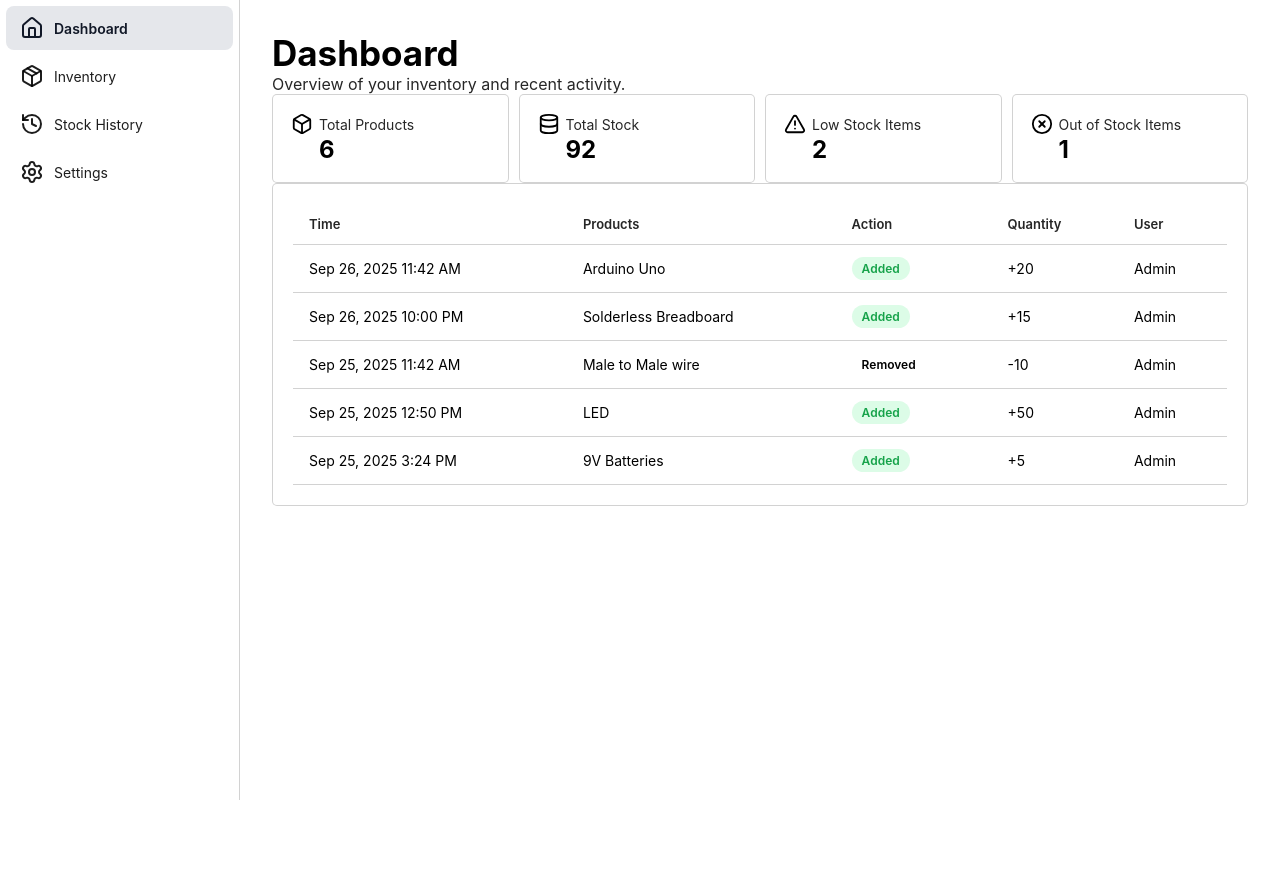
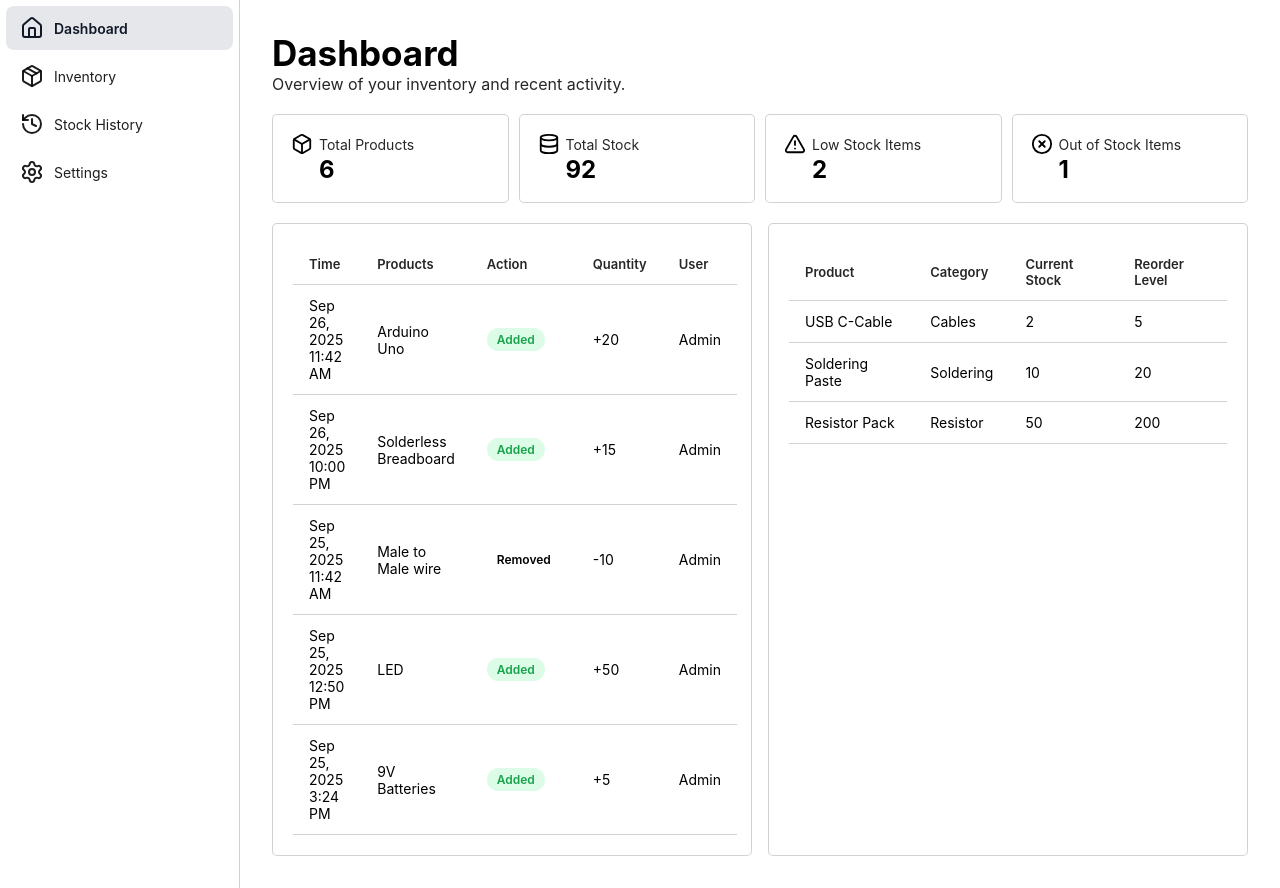
Before and after one commit to princemclein/Inventory-System-, a React (Vite) app: page / in a window 1280 px wide. Before the commit the page ends 800 px from the top, so only its background shows below. Built offline with nearby package versions, Linux system fonts and the light colour scheme.

Commit message:
feat(dashboard): add styled low-stock table
Create the Low Stock table component and styles
Add borders to the table
Import and display it on the dashboard

```diff
--- a/src/Components/Dashboard/LowStockTable.jsx
+++ b/src/Components/Dashboard/LowStockTable.jsx
@@ -0,0 +1,50 @@
+import "../../Styles/Dashboard/LowStockTable.css";
+
+const lowstock = [
+  {
+    product: "USB C-Cable",
+    category: "Cables",
+    currentStock: 2,
+    reorderLevel: 5,
+  },
+  {
+    product: "Soldering Paste",
+    category: "Soldering",
+    currentStock: 10,
+    reorderLevel: 20,
+  },
+  {
+    product: "Resistor Pack",
+    category: "Resistor",
+    currentStock: 50,
+    reorderLevel: 200,
+  },
+];
+
+export default function LowStockTable() {
+  return (
+    <table>
+      <thead>
+        <tr>
+          <th>Product</th>
+          <th>Category</th>
+          <th>Current Stock</th>
+          <th>Reorder Level</th>
+        </tr>
+      </thead>
+
+      <tbody>
+        {lowstock.map((item) => {
+          return (
+            <tr key={item.product}>
+              <td>{item.product}</td>
+              <td>{item.category}</td>
+              <td>{item.currentStock}</td>
+              <td>{item.reorderLevel}</td>
+            </tr>
+          );
+        })}
+      </tbody>
+    </table>
+  );
+}
--- a/src/Pages/Dashboard.jsx
+++ b/src/Pages/Dashboard.jsx
@@ -3,6 +3,7 @@ import "../Styles/Pages/Dashboard.css";
 import PageHeader from "../Components/PageHeader.jsx";
 import StatCard from "../Components/Dashboard/StatCard.jsx";
 import RecentActivityTable from "../Components/Dashboard/RecentActivityTable.jsx";
+import LowStockTable from "../Components/Dashboard/LowStockTable.jsx";
 
 export default function Dashboard() {
   return (
@@ -31,9 +32,15 @@ export default function Dashboard() {
           value={1}
         />
       </div>
-      {/* Recent Stock Activity table */}
-      <div className="recent-card">
-        <RecentActivityTable />
+      <div className="dashboard-tables-row">
+        {/* Recent Stock Activity table */}
+        <div className="recent-card">
+          <RecentActivityTable />
+        </div>
+        {/* Low Stock Items table */}
+        <div className="low-stock-card">
+          <LowStockTable />
+        </div>
       </div>
     </>
   );
--- a/src/Styles/Dashboard/LowStockTable.css
+++ b/src/Styles/Dashboard/LowStockTable.css
@@ -0,0 +1,20 @@
+table {
+  width: 100%;
+  border-collapse: collapse;
+}
+
+th {
+  text-align: left;
+  padding: 12px 16px;
+  color: var(--subtitle-color);
+  font-size: 13px;
+  font-weight: 600;
+  border-bottom: 1px solid hsla(0, 0%, 0%, 0.177);
+}
+
+td {
+  text-align: left;
+  padding: 12px 16px;
+  font-size: 14px;
+  border-bottom: 1px solid hsla(0, 0%, 0%, 0.177);
+}
--- a/src/Styles/Pages/Dashboard.css
+++ b/src/Styles/Pages/Dashboard.css
@@ -2,6 +2,14 @@
   display: grid;
   grid-template-columns: repeat(4, 1fr);
   gap: 10px;
+  margin-top: 20px;
+}
+
+.dashboard-tables-row {
+  display: grid;
+  grid-template-columns: repeat(2, minmax(0, 1fr));
+  gap: 16px;
+  margin-top: 20px;
 }
 
 .recent-card {
@@ -10,3 +18,10 @@
   border-radius: 5px;
   padding: 20px;
 }
+
+.low-stock-card {
+  background: white;
+  border: 1px solid hsla(0, 0%, 0%, 0.177);
+  border-radius: 5px;
+  padding: 20px;
+}
```
